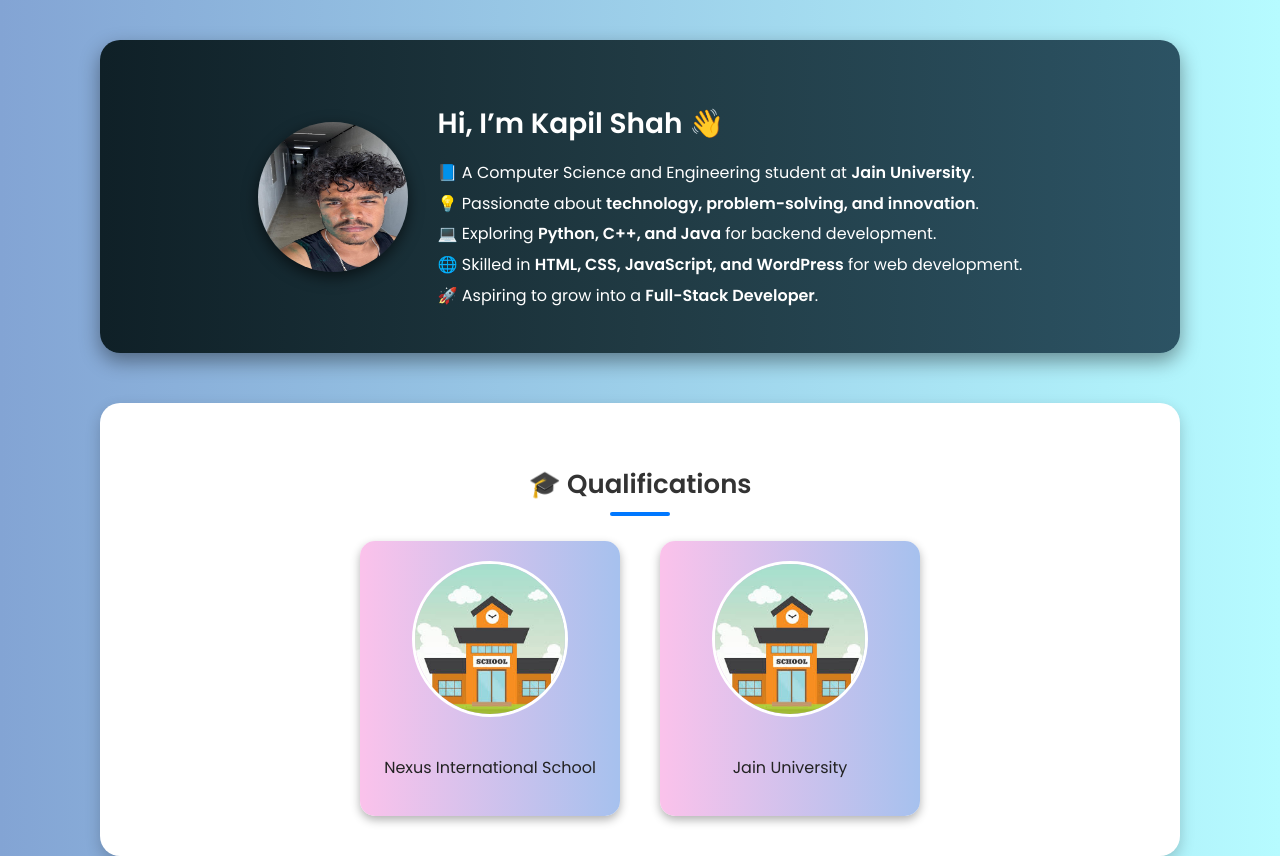
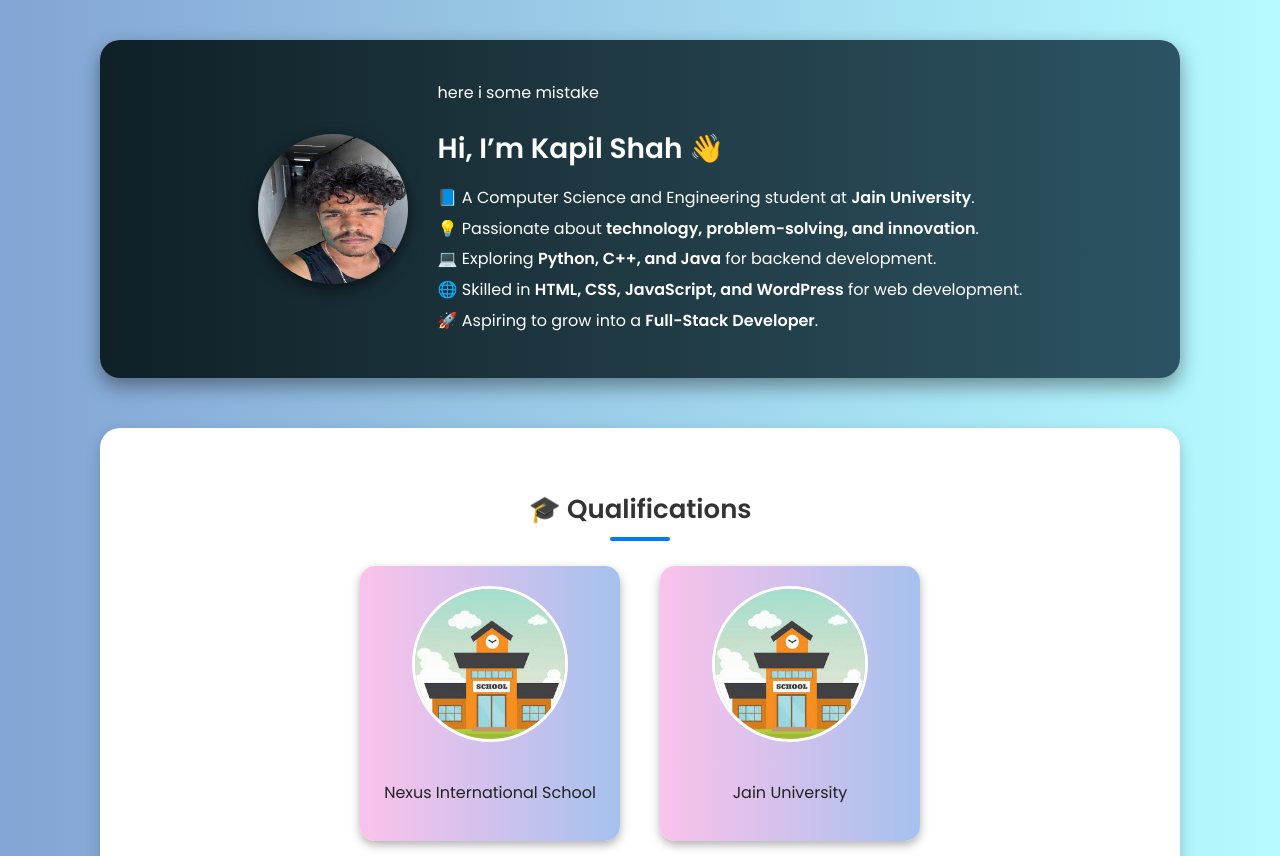
Before and after one commit to kapiljain99-code/firstportfolio, a plain HTML site: page port.html in a window 1280 px wide. Shown: the top 856 px of the page. Drawn offline with Linux system fonts and the light colour scheme.

Commit message:
Update port.html
here are some mistake

```diff
--- a/port.html
+++ b/port.html
@@ -13,7 +13,7 @@
   <!-- Profile Section -->
   <section class="profile">
     <img class="profile-img" src="WhatsApp Image 2025-09-05 at 13.55.51_d54a0806.jpg" alt="Profile Picture">
-    <div class="intro">
+    <div class="intro"> here i some mistake
       <h1 class="name">Hi, I’m Kapil Shah 👋</h1>
       <p class="line">📘 A Computer Science and Engineering student at <b>Jain University</b>.</p>
       <p class="line">💡 Passionate about <b>technology, problem-solving, and innovation</b>.</p>
```
